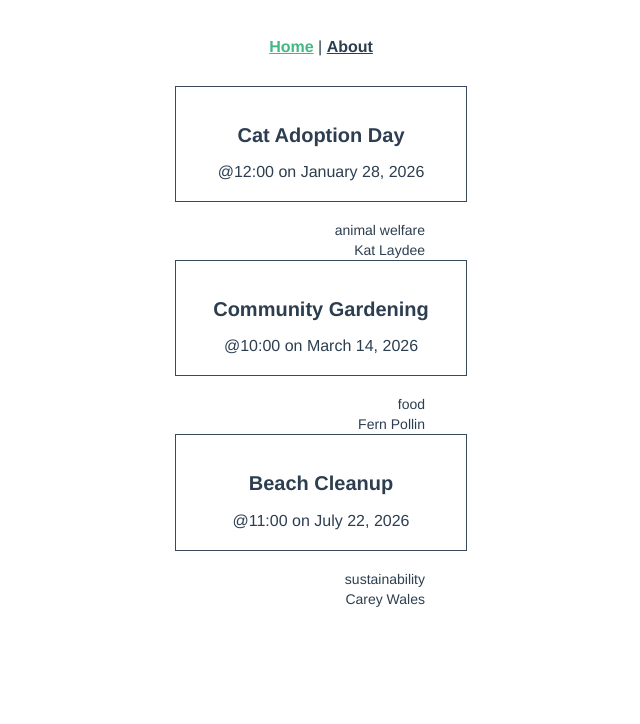
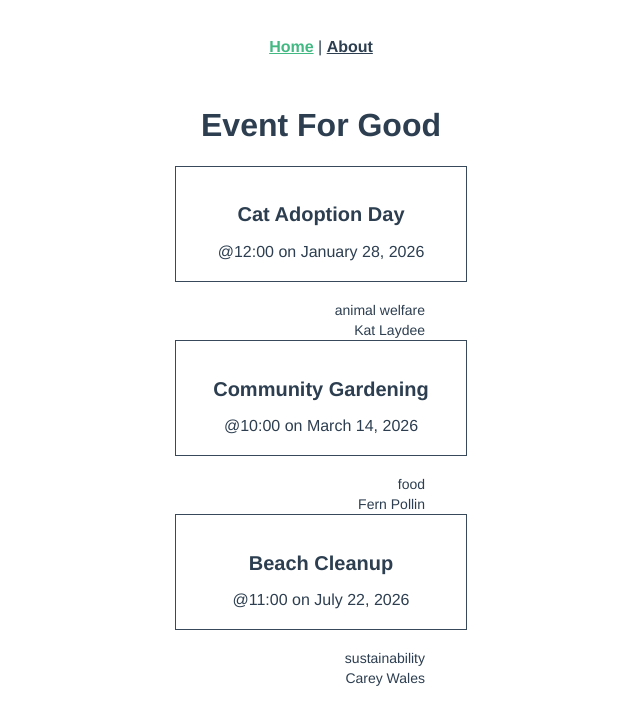
Before and after one commit to Natanon00/ComponentLab, a Vue app in the folder lab2/: page / in a window 1280 px wide. Shown: the top 724 px of the page, without its empty margins (319-959 px from the left). Built offline with nearby package versions, Linux system fonts and the light colour scheme; the HTML template or start-up script is replaced by a standard one.

Commit message:
complete 9.3

```diff
--- a/lab2/src/views/HomeView.vue
+++ b/lab2/src/views/HomeView.vue
@@ -40,6 +40,8 @@ const events = ref <Event[]>([
 ])
 </script>
 <template>
+<h1>Event For Good</h1>
+
 <div class="events">
   <div class="event-row" v-for="event in events" :key="event.id">
       <EventCard :event="event" />
```
